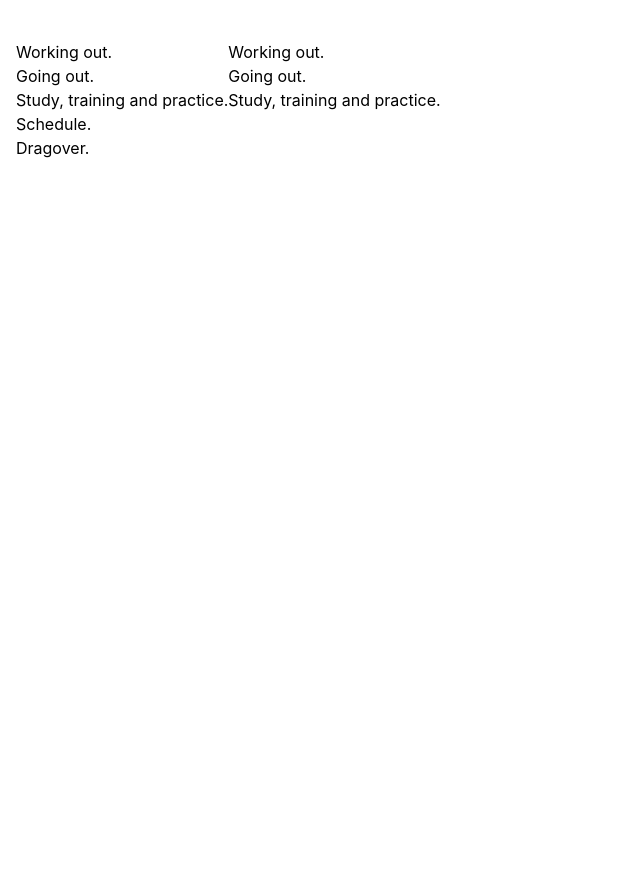
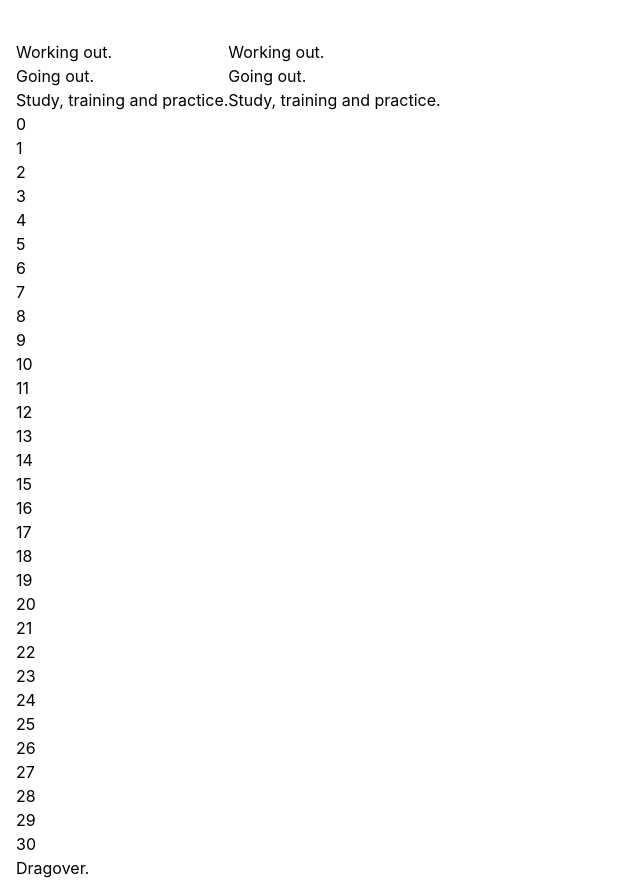
Before and after one commit to munrhalls/time-glance, a React (Create React App) app: page / in a window 1280 px wide. Shown: the whole page, without its empty margins (0-640 px from the left). Before the commit the page ends 840 px from the top, so only its background shows below. Built offline with nearby package versions, Linux system fonts and the light colour scheme.

Commit message:
schedule

```diff
--- a/src/components/Schedule.js
+++ b/src/components/Schedule.js
@@ -1,9 +1,11 @@
 import React from 'react'
 
 export const Schedule = () => {
+    const month = [...Array(31).keys()]
+
     return (
         <div>
-            Schedule.
+            {month.map(day => { return <div key={day}>{day}</div> })}
         </div>
     )
 }
--- a/src/components/TimeDecks.js
+++ b/src/components/TimeDecks.js
@@ -27,7 +27,7 @@ export const TimeDecks = () => {
             <TimeDecksPanel timeDecks={timeDecks} />
             <div>
                 {timeDecks.map(timeDeck => {
-                    return <TimeDeck timeDeck={timeDeck} />
+                    return <TimeDeck timeDeck={timeDeck} key={timeDeck.id}/>
                 })}
             </div>
         </div>
--- a/src/components/TimeDecksPanel.js
+++ b/src/components/TimeDecksPanel.js
@@ -3,7 +3,7 @@ import React from 'react'
 export const TimeDecksPanel = ({ timeDecks }) => {
     return (
         <div>
-            {timeDecks.map(timeDeck => <div>{timeDeck.name}</div>)}
+            {timeDecks.map(timeDeck => <div key={timeDeck.id}>{timeDeck.name}</div>)}
         </div>
     )
 }
```
